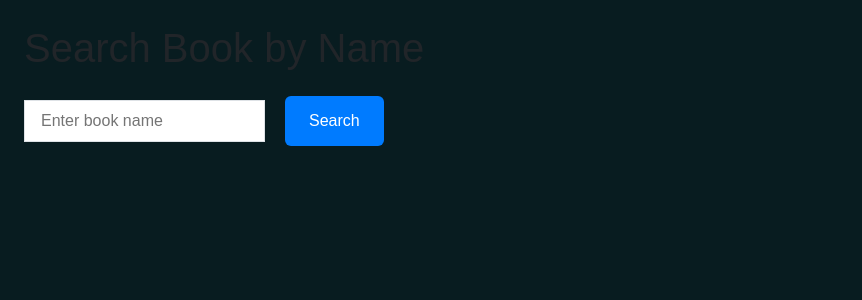
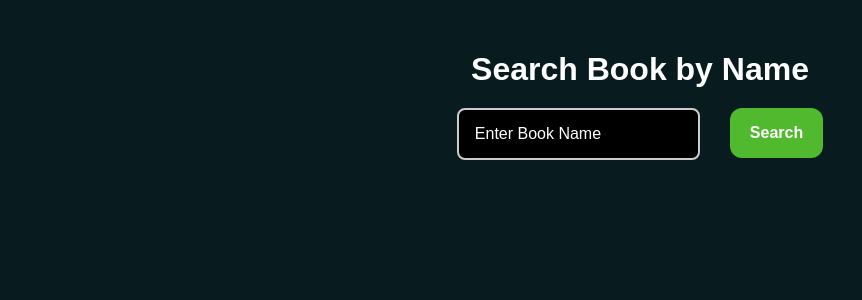
Before and after one commit to AnupaAlwis/Library-WebApp, a React (Vite) app in the folder Frontend/FrontEnd/: page /admin/searchByBookName in a window 1280 px wide. Shown: the top 300 px of the page, without its empty margins (0-862 px from the left). Built offline with nearby package versions, Linux system fonts and the light colour scheme; the HTML template or start-up script is replaced by a standard one.

Commit message:
Get books by name css added

```diff
--- a/Frontend/FrontEnd/src/Pages/Admin/SearchByBookName.jsx
+++ b/Frontend/FrontEnd/src/Pages/Admin/SearchByBookName.jsx
@@ -1,5 +1,6 @@
 import React, { useState } from 'react';
-import axios from 'axios';
+import axios from 'axios'
+import '../cssFiles/Admin/FindUserById.css'; // reuse the same CSS
 
 function BookSearch() {
   const [bookName, setBookName] = useState('');
@@ -11,57 +12,67 @@ function BookSearch() {
       const response = await axios.get(`http://localhost:8080/book/searchName`, {
         params: { name: bookName }
       });
+
+      console.log(response);
       setBook(response.data);
       setError('');
     } catch (err) {
+      console.log(err)
       setBook(null);
       setError('Book not found or an error occurred.');
     }
   };
 
   return (
-    <div className="p-4 max-w-md mx-auto">
-      <h1 className="text-xl font-bold mb-4">Search Book by Name</h1>
+    <div className="find-user-page">
+      <div className="find-user-container">
+        <h2 className="find-user-title">Search Book by Name</h2>
+
+        <div className="find-user-input-group">
           <input
             type="text"
-        className="border px-3 py-2 w-full mb-3"
-        placeholder="Enter book name"
+            placeholder="Enter Book Name"
             value={bookName}
             onChange={(e) => setBookName(e.target.value)}
+            className="find-user-input"
           />
           <button
-        className="bg-blue-600 text-white px-4 py-2 rounded"
             onClick={handleSearch}
+            className="find-user-button"
           >
             Search
           </button>
+        </div>
 
-      {error && <p className="text-red-500 mt-4">{error}</p>}
+        {error && <p className="find-user-error">{error}</p>}
 
         {book && (
-        <table className="mt-6 w-full border border-gray-300">
+          <div className="find-user-table-container">
+            <table className="find-user-table">
               <thead>
-            <tr className="bg-gray-100">
-              <th className="border px-3 py-2">Book ID</th>
-              <th className="border px-3 py-2">Name</th>
-              <th className="border px-3 py-2">Author</th>
-              <th className="border px-3 py-2">Price</th>
-              <th className="border px-3 py-2">Quantity</th>
-              <th className="border px-3 py-2">ISBN</th>
+                <tr>
+                  <th>Book ID</th>
+                  <th>Name</th>
+                  <th>Author</th>
+                  <th>Price</th>
+                  <th>Quantity</th>
+                  <th>ISBN</th>
                 </tr>
               </thead>
               <tbody>
                 <tr>
-              <td className="border px-3 py-2">{book.bookId}</td>
-              <td className="border px-3 py-2">{book.bookName}</td>
-              <td className="border px-3 py-2">{book.author}</td>
-              <td className="border px-3 py-2">{book.price}</td>
-              <td className="border px-3 py-2">{book.quantity ?? 'N/A'}</td>
-              <td className="border px-3 py-2">{book.isbn}</td>
+                  <td>{book.bookId}</td>
+                  <td>{book.bookName}</td>
+                  <td>{book.author}</td>
+                  <td>{book.price}</td>
+                  <td>{book.quantity ?? 'N/A'}</td>
+                  <td>{book.isbn}</td>
                 </tr>
               </tbody>
             </table>
+          </div>
         )}
+      </div>
     </div>
   );
 }
```
Lines whose indentation alone changed are shown as unchanged.
